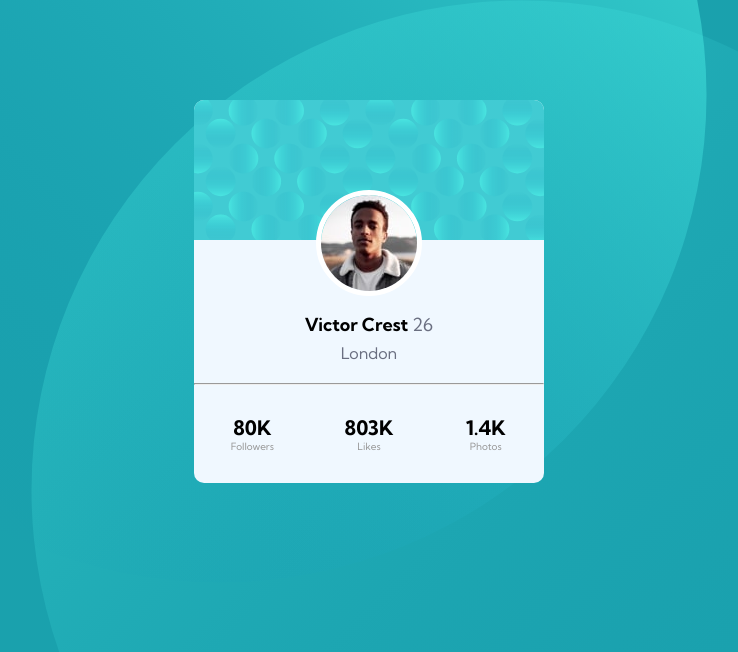
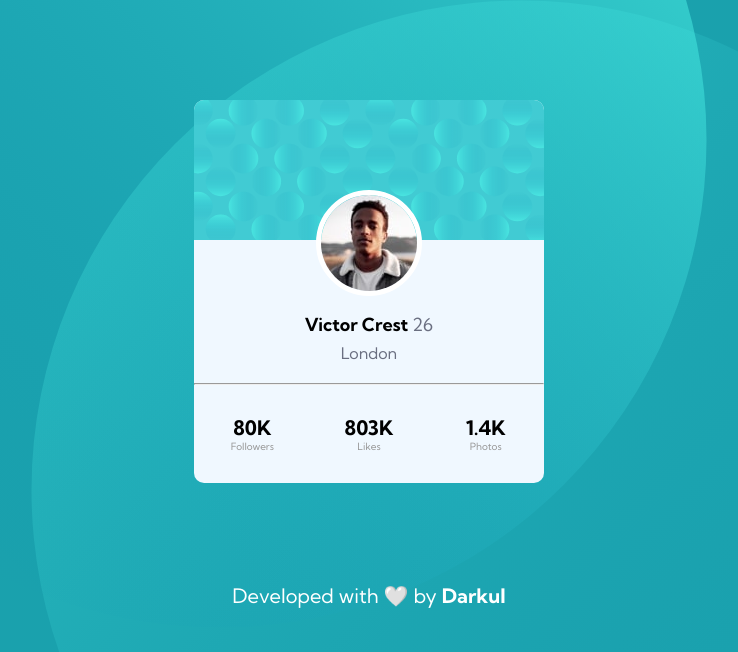
Before and after one commit to Darkull/Comonent-Design-Profile-Card, a plain HTML site: page index.html in a window 1280 px wide. Shown: the whole page, without its empty margins (271-1009 px from the left). Drawn offline with Linux system fonts and the light colour scheme.

Commit message:
added footer

```diff
--- a/index.html
+++ b/index.html
@@ -443,5 +443,11 @@
         </div>
       </section>
     </div>
+    <footer>
+      <p>
+        Developed with 🤍 by
+        <a href="https://github.com/Darkull" target="_blank">Darkul</a>
+      </p>
+    </footer>
   </body>
 </html>
--- a/style.css
+++ b/style.css
@@ -111,3 +111,24 @@ Dark gray: hsl(0, 0%, 59%)
   color: hsl(0, 0%, 59%);
   margin-bottom: 3rem;
 }
+
+footer {
+  text-align: center;
+  font-size: 2rem;
+  padding-bottom: 2rem;
+  color: #fff;
+}
+
+footer p a {
+  text-decoration: none;
+  color: #fff;
+  font-weight: 600;
+  transition: 0.3s ease;
+}
+
+footer p a:hover {
+  color: #007bff;
+}
+footer p a:active {
+  color: #9775fa;
+}
```
